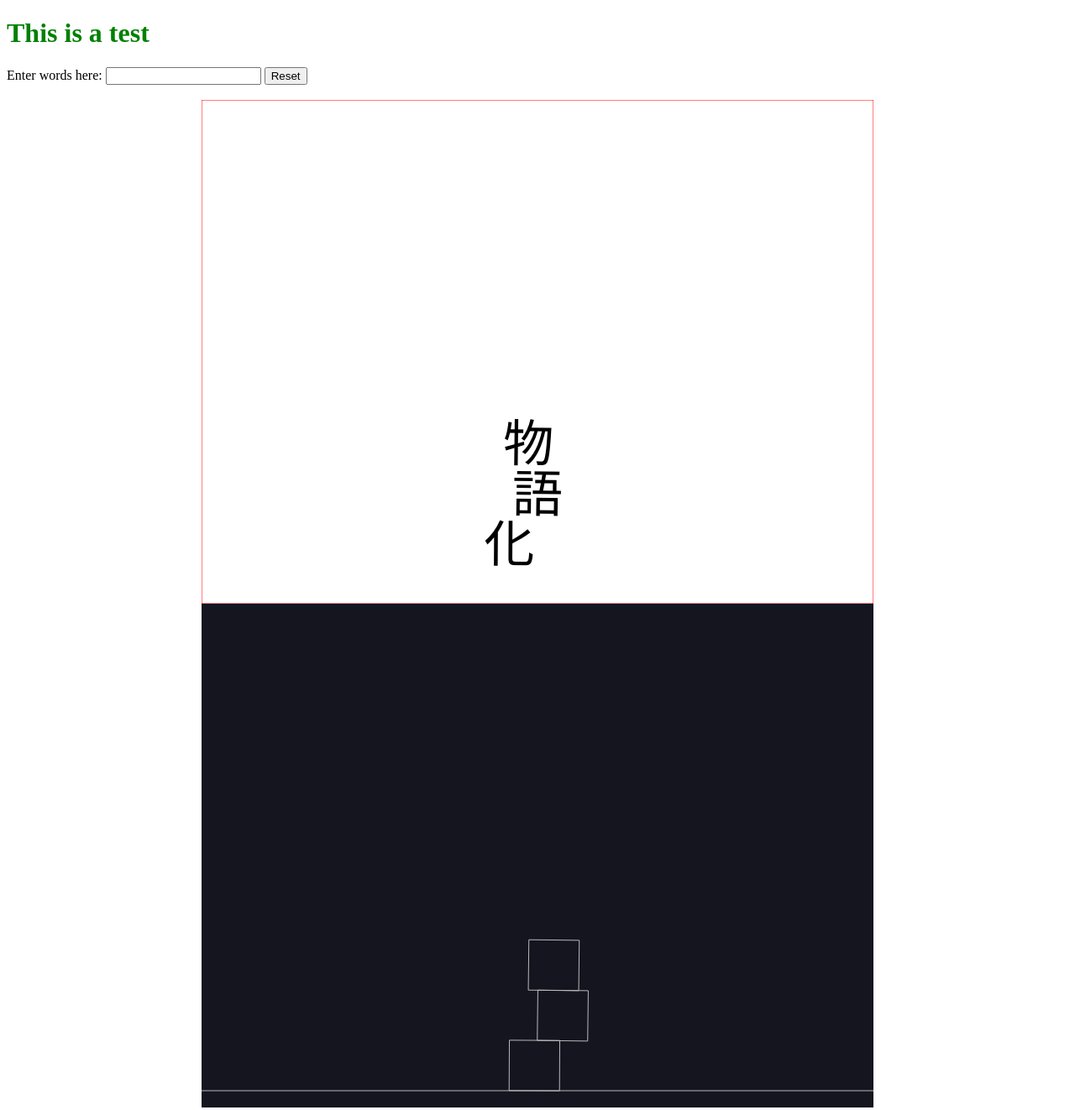
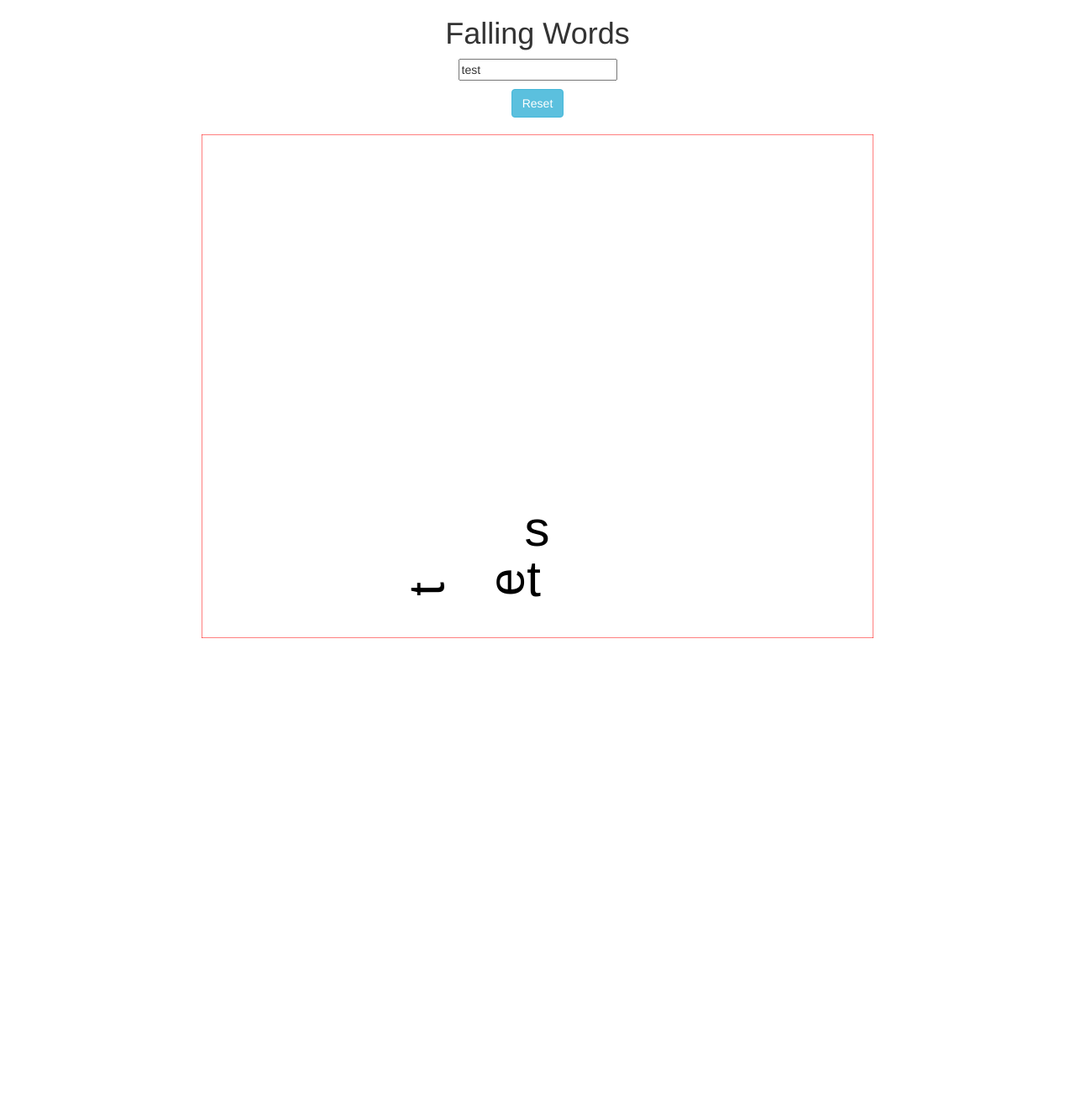
Before and after one commit to jasmaabox/falling-words, a plain HTML site: page index.html in a window 1280 px wide. Shown: the whole page at 84% size. After the commit the page ends 800 px from the top, so only its background shows below. Drawn offline with nearby package versions, Linux system fonts and the light colour scheme.

Commit message:
reset working

```diff
--- a/index.html
+++ b/index.html
@@ -3,22 +3,25 @@
 <html lang="en">
 	<head>
 		<meta charset="utf-8">
-		<title>Hi this is physics</title>
+		<meta name="viewport" content="width=device-width, initial-scale=1.0">
+		<title>Falling Words</title>
 	</head>
 
-	<body>
+	<body onload="reset()">
+		<div class="container-fluid" align="center">
+			<h1>Falling Words</h1>
 
-		<h1>This is a test</h1>
-
-		Enter words here:
-		<input type="text" name="query">
-		<button onclick="reset()">Reset</button>
-		<br>
-		<br>
-		<canvas id="render-canvas" width="800" height="600"></canvas>
+			<input type="text" id="query" value="test">
+			<br>
+			<button onclick="reset()" class="btn btn-info">Reset</button>
+			<br>
+			<br>
+			<canvas id="render-canvas" width="800" height="600"></canvas>
+		</div>
 
 		<script src="https://cdnjs.cloudflare.com/ajax/libs/matter-js/0.12.0/matter.js"></script>
 		<script src="script.js"></script>
+		<link rel="stylesheet" href="https://maxcdn.bootstrapcdn.com/bootstrap/3.3.7/css/bootstrap.min.css" integrity="sha384-BVYiiSIFeK1dGmJRAkycuHAHRg32OmUcww7on3RYdg4Va+PmSTsz/K68vbdEjh4u" crossorigin="anonymous">
 		<link rel="stylesheet" type="text/css" href="style.css">
 	</body>
 </html>
--- a/script.js
+++ b/script.js
@@ -8,30 +8,35 @@ var Engine = Matter.Engine,
 	Bodies = Matter.Bodies,
 	Runner = Matter.Runner;
 
-var textStr = "化物語";
+var textStr;
 
 // canvas and engine
 var canvas = document.getElementById("render-canvas")
 var context = canvas.getContext("2d");
 
 var engine = Engine.create();
-var render = Render.create({
-	element: document.body,
-	engine: engine
-});
+var boxes;
 
-// boxes and ground
-var boxes = [
-	Bodies.rectangle(400, 200, 60, 60),
-	Bodies.rectangle(410, 50, 60, 60),
-	Bodies.rectangle(420, 80, 60, 60)
-];
-var ground = Bodies.rectangle(400, 610, 810, 60, {isStatic: true});
+function reset(){
+	textStr = document.getElementById("query").value;
 
-// add items to world and run
-World.add(engine.world, boxes.concat([ground]));
-Engine.run(engine);
-Render.run(render);
+	var engine = Engine.create();
+	World.clear(engine.world);
+	Engine.clear(engine);
+
+	// boxes and ground
+	boxes = [];
+
+	for(var i=0; i < textStr.length; i++){
+		boxes.unshift(Bodies.rectangle(canvas.width/2+60*Math.random(), canvas.height-50*i, 60, 60))
+	}
+
+	var ground = Bodies.rectangle(400, 610, 810, 60, {isStatic: true});
+
+	// add items to world and run
+	World.add(engine.world, boxes.concat([ground]));
+	Engine.run(engine);
+}
 
 // I'm lazy
 setInterval(function(){
@@ -42,7 +47,7 @@ setInterval(function(){
 
 	context.font = "60px Arial";
 
-	for (var i=0; i < 3; i++){
+	for (var i=0; i < textStr.length; i++){
 		context.save();
 		context.translate(boxes[i].position.x-30, boxes[i].position.y-30);
 		context.rotate(boxes[i].angle);
@@ -50,6 +55,4 @@ setInterval(function(){
 		context.fillText(textStr[i], boxes[i].position.x, boxes[i].position.y);
 		context.restore();
 	}
-
-
 }, 1);
--- a/style.css
+++ b/style.css
@@ -7,6 +7,6 @@ canvas {
     width: 800px;
 }
 
-h1 {
-	color: green;
+button {
+	margin: 10px 10px 10px 10px;
 }
```
